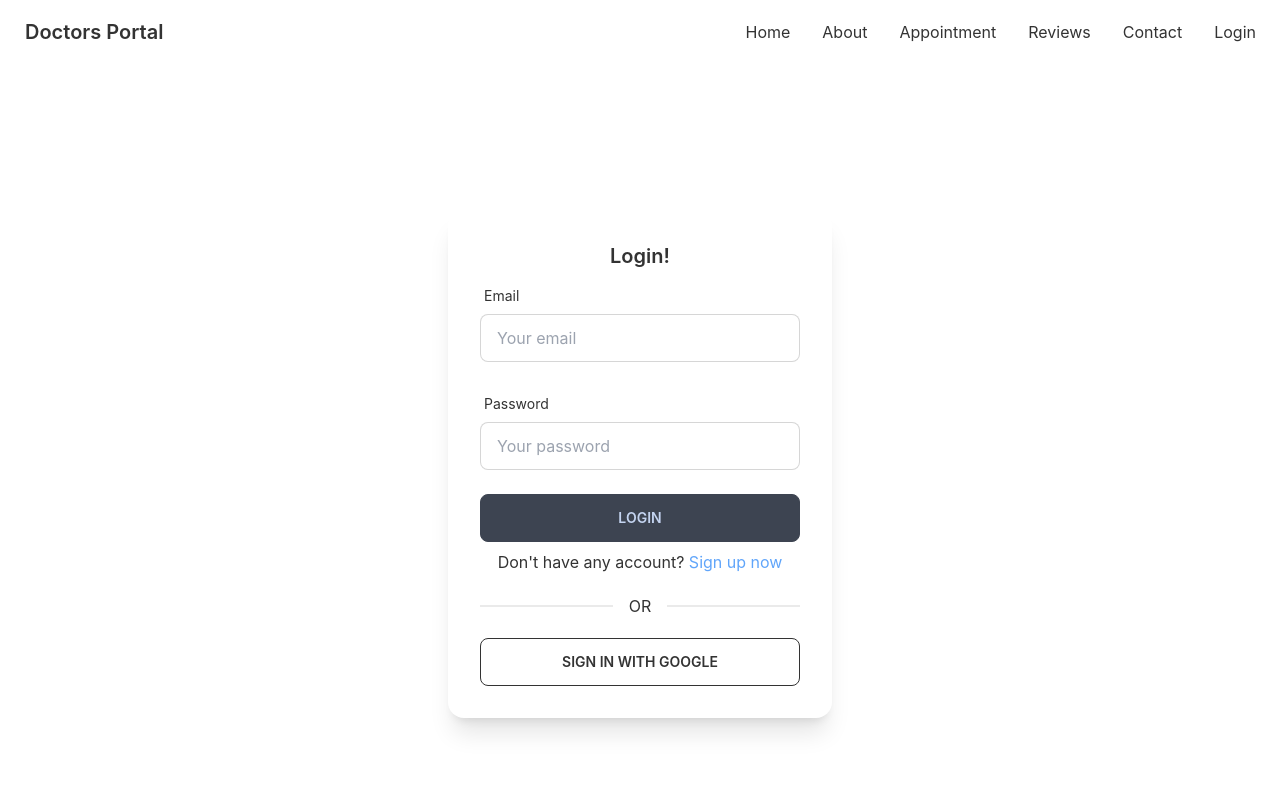
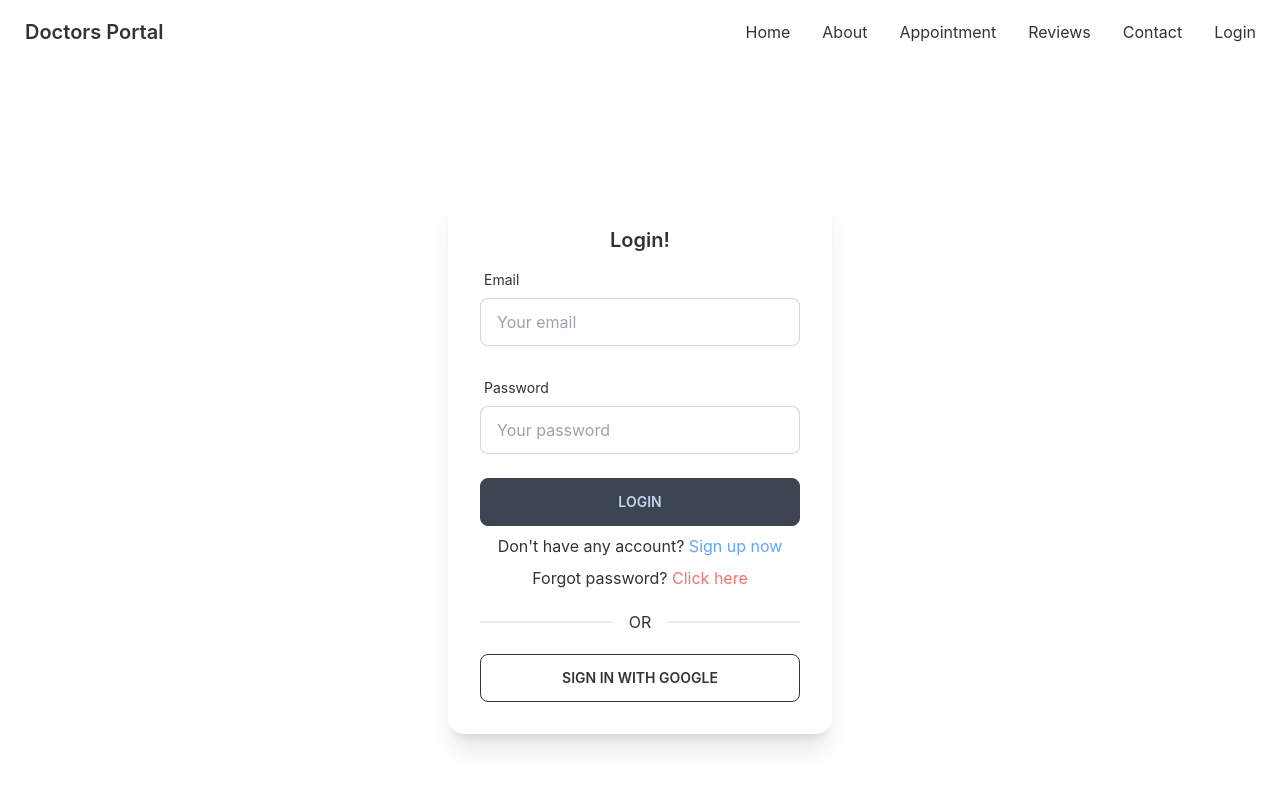
Before and after one commit to mdsaharshital/doctors-portal-client, a React (Create React App) app: page /login in a window 1280 px wide. Shown: the top 788 px of the page. Built offline with nearby package versions, Linux system fonts and the light colour scheme; no server answers.

Commit message:
email verification with forget password implementation done

```diff
--- a/package.json
+++ b/package.json
@@ -16,6 +16,7 @@
     "react-hook-form": "^7.31.1",
     "react-router-dom": "^6.3.0",
     "react-scripts": "5.0.0",
+    "react-toastify": "^9.0.1",
     "web-vitals": "^2.1.4"
   },
   "scripts": {
--- a/src/App.js
+++ b/src/App.js
@@ -7,6 +7,7 @@ import Login from "./pages/LoginSignUp/Login";
 import Appointment from "./pages/Appointment/Appointment";
 import Signup from "./pages/LoginSignUp/Signup";
 import RequireAuth from "./pages/LoginSignUp/RequireAuth";
+import { ToastContainer } from "react-toastify";
 
 function App() {
   return (
@@ -26,6 +27,7 @@ function App() {
         <Route path="/login" element={<Login />}></Route>
         <Route path="/signup" element={<Signup />}></Route>
       </Routes>
+      <ToastContainer />
     </div>
   );
 }
--- a/src/pages/LoginSignUp/Login.js
+++ b/src/pages/LoginSignUp/Login.js
@@ -1,17 +1,23 @@
-import React, { useEffect } from "react";
+import React, { useState, useEffect } from "react";
 import { Link, useLocation, useNavigate } from "react-router-dom";
 import { useForm } from "react-hook-form";
 import SocialSignIn from "../Shared/SocialSignIn";
 import auth from "../../firebase.init";
-import { useSignInWithEmailAndPassword } from "react-firebase-hooks/auth";
+import {
+  useSignInWithEmailAndPassword,
+  useSendPasswordResetEmail,
+} from "react-firebase-hooks/auth";
+import { toast } from "react-toastify";
 import Loading from "../Shared/Loading";
 
 const Login = () => {
+  const [email, setEmail] = useState("");
   const navigate = useNavigate();
   const location = useLocation();
   let from = location?.state?.from?.pathname || "/";
   const [signInWithEmailAndPassword, user, loading, error] =
     useSignInWithEmailAndPassword(auth);
+  const [sendPasswordResetEmail, sending] = useSendPasswordResetEmail(auth);
   const {
     register,
     formState: { errors },
@@ -20,6 +26,7 @@ const Login = () => {
   const onSubmit = (data) => {
     signInWithEmailAndPassword(data.email, data.password);
   };
+
   // signin related works
   useEffect(() => {
     if (user) {
@@ -35,7 +42,7 @@ const Login = () => {
       </p>
     );
   }
-  if (loading) return <Loading />;
+  if (loading || sending) return <Loading />;
   return (
     <div className="flex justify-center items-center h-screen">
       <div className="card  w-96 lg:w-96 bg-base-100 shadow-xl">
@@ -56,6 +63,7 @@ const Login = () => {
                   message: "Provide a valid email",
                 },
               })}
+              onChange={(e) => setEmail(e.target.value)}
               type="email"
               placeholder="Your email"
               className="input input-bordered w-full max-w-xs"
@@ -119,6 +127,18 @@ const Login = () => {
               Sign up now
             </Link>
           </p>
+          <p className="text-center">
+            Forgot password?{" "}
+            <span
+              onClick={async () => {
+                await sendPasswordResetEmail(email);
+                toast.success("Email send to forget password");
+              }}
+              className="text-red-400 cursor-pointer"
+            >
+              Click here
+            </span>
+          </p>
           <SocialSignIn />
         </div>
       </div>
--- a/src/pages/LoginSignUp/Signup.js
+++ b/src/pages/LoginSignUp/Signup.js
@@ -5,15 +5,18 @@ import SocialSignIn from "../Shared/SocialSignIn";
 import auth from "../../firebase.init";
 import {
   useCreateUserWithEmailAndPassword,
+  useSendEmailVerification,
   useUpdateProfile,
 } from "react-firebase-hooks/auth";
 import Loading from "../Shared/Loading";
+import { toast } from "react-toastify";
 
 const Signup = () => {
   const navigate = useNavigate();
-  const [createUserWithEmailAndPassword, user, loading, error] =
+  const [createUserWithEmailAndPassword, , loading, error] =
     useCreateUserWithEmailAndPassword(auth);
   const [updateProfile, updating, updateError] = useUpdateProfile(auth);
+  const [sendEmailVerification] = useSendEmailVerification(auth);
   const {
     register,
     formState: { errors },
@@ -22,12 +25,10 @@ const Signup = () => {
   const onSubmit = async (data) => {
     await createUserWithEmailAndPassword(data.email, data.password);
     await updateProfile({ displayName: data.name });
+    await sendEmailVerification();
+    toast.success("Email verfication sent");
     navigate("/appointment");
   };
-  // signin related works
-  // if (user) {
-  //   console.log(user);
-  // }
   let signInError;
   if (error || updateError) {
     signInError = (
@@ -137,7 +138,7 @@ const Signup = () => {
             <input
               type="submit"
               className="w-full max-w-xs btn"
-              value="Login"
+              value="Signup"
             />
           </form>
           <p className="text-center">
```
Also changed, not shown: src/index.js (+8 -7 lines), 1 other file (tests, documents, lock files or other folders).
